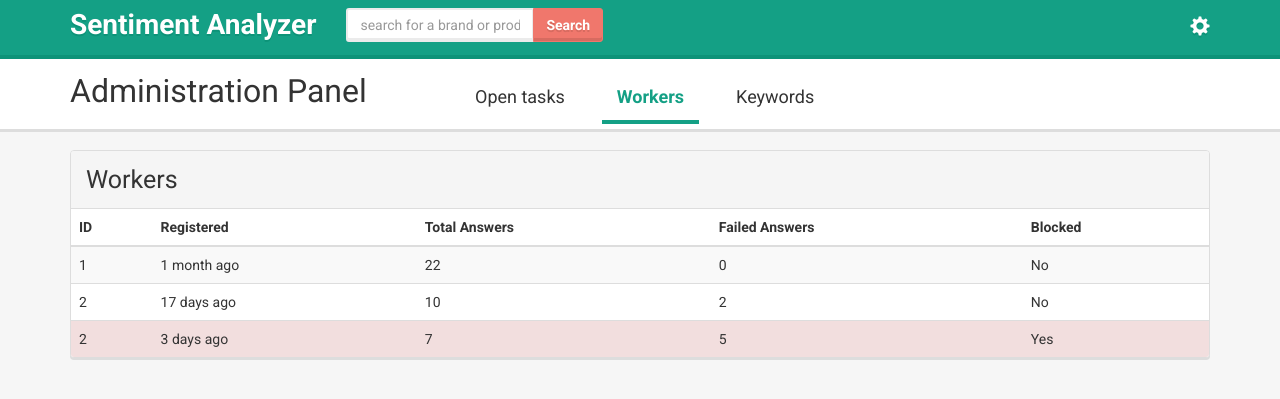
After one commit to planrich/tu_aic_13, a Flask app: page /admin/workers in a window 1280 px wide. The commit adds this page. Shown: the top 399 px of the page. Run offline with Flask 2, Linux system fonts and the light colour scheme; some libraries are stand-ins or nearby versions.

Commit message:
implemented admin interface mock

```diff
--- a/wsgi/aic/app.py
+++ b/wsgi/aic/app.py
@@ -23,10 +23,6 @@ def get_index():
     num_resolved_tasks = session.query(db.Task).filter(db.Task.finished_rating != None).count()
     return render_template('index.html', num_keywords=num_keywords, num_resolved_tasks=num_resolved_tasks)
 
-@application.route('/explore', methods=['GET'])
-def get_explore():
-    return render_template('explore.html')
-
 @application.route('/search', methods=['GET'])
 def get_search():
     session = db.Session()
@@ -43,6 +39,24 @@ def get_keyword(k):
     if not keyword:
         return redirect(url_for('get_index'))
     return render_template('keyword.html', keyword=keyword)
+
+@application.route('/admin', methods=['GET'])
+def get_admin():
+    return redirect(url_for('get_admin_tasks'))
+
+@application.route('/admin/tasks', methods=['GET'])
+def get_admin_tasks():
+    return render_template('admin.tasks.html')
+
+@application.route('/admin/workers', methods=['GET'])
+def get_admin_workers():
+    return render_template('admin.workers.html')
+
+@application.route('/admin/keywords', methods=['GET'])
+def get_admin_keywords():
+    session = db.Session()
+    keywords = session.query(db.Keyword).all()
+    return render_template('admin.keywords.html', keywords=keywords)
 
 # API
 ###########################################################
--- a/wsgi/aic/db.py
+++ b/wsgi/aic/db.py
@@ -37,7 +37,6 @@ class Project(Base):
     paragraph = sqlalchemy.Column(sqlalchemy.String)
 
     tasks = relationship("Task")
-
 
     def __init__(self, paragraph, link, datetime=dt.datetime.now()):
         self.link = link
--- a/wsgi/aic/static/keyword.js
+++ b/wsgi/aic/static/keyword.js
@@ -45,7 +45,7 @@ function plotStack(mentions) {
       tickLength: 0,
       mode: "categories"
     },
-    colors: ['#C44D58', '#A8A890', '#14a085']
+    colors: ['#14a085', '#A8A890', '#f0776c']
   };
 
   $.plot("#keyword-stack", data, options);
@@ -64,13 +64,13 @@ function plotPie(mentions) {
 
   data = [{
     data: positive,
-    color: '#C44D58'
+    color: '#14a085'
   }, {
     data: neutral,
     color: '#A8A890'
   }, {
     data: negative,
-    color: '#14a085'
+    color: '#f0776c'
   }];
 
   var options = {
--- a/wsgi/aic/static/style.css
+++ b/wsgi/aic/static/style.css
@@ -11,8 +11,8 @@ html, body {
 
 .navbar-top {
   background: #14a085;
+  margin: 0;
   border-radius: 0;
-  margin-bottom: 0;
   border: 0;
   border-bottom: 4px solid #0d9378;
 }
@@ -90,14 +90,6 @@ html, body {
   font-size: 18px;
 }
 
-.keyword-title {
-  font-size: 40px;
-}
-
-.keyword-subtitle {
-  font-size: 25px;
-}
-
 .keyword-pie {
   height: 300px;
 }
@@ -123,3 +115,57 @@ html, body {
 .keyword-stats span {
   margin-right: 9px;
 }
+
+.pagebar {
+  padding-top: 15px;
+  background: white;
+  margin-bottom: 20px;
+  border-bottom: 1px solid #ddd;
+  box-shadow: 0 2px 0 #ddd;
+}
+
+.pagebar-title {
+  margin: 0;
+  margin-bottom: 15px;
+  font-size: 32px;
+  display: inline-block;
+  font-family: 'Roboto', sans-serif;
+}
+
+.pagebar-nav {
+  margin: 0;
+  display: inline-block;
+}
+
+.pagebar-nav li {
+  margin-right: 20px;
+}
+
+.pagebar-nav li a {
+  color: #333;
+  border-radius: 5px;
+  font-size: 18px;
+  font-family: 'Roboto', sans-serif;
+}
+
+.pagebar-nav li.active a, .pagebar-nav li.active a:hover {
+  background: none;
+  font-weight: bold;
+  color: #14a085;
+  border-radius: 0;
+  border-bottom: 4px solid #14a085;
+}
+
+.pagebar-nav li a:hover {
+  color: #333;
+  background: none;
+}
+
+.panel-heading h2 {
+  margin: 5px 0;
+  font-size: 25px;
+}
+
+.panel {
+  box-shadow: 0 2px 0 #ddd;
+}
--- /dev/null
+++ b/wsgi/aic/templates/admin.nav.html
@@ -0,0 +1,18 @@
+<div class="row">
+  <div class="col-xs-4">
+    <h1 class="pagebar-title">Administration Panel</h1>
+  </div>
+  <div class="col-xs-8">
+    <ul class="nav nav-pills pagebar-nav">
+      <li {% if request.path == '/admin/tasks' %} class="active" {% endif %}>
+        <a href="/admin/tasks">Open tasks</a>
+      </li>
+      <li {% if request.path == '/admin/workers' %} class="active" {% endif %}>
+        <a href="/admin/workers">Workers</a>
+      </li>
+      <li {% if request.path == '/admin/keywords' %} class="active" {% endif %}>
+        <a href="/admin/keywords">Keywords</a>
+      </li>
+    </ul>
+  </div>
+</div>
--- /dev/null
+++ b/wsgi/aic/templates/admin.workers.html
@@ -0,0 +1,44 @@
+{% extends "layout.html" %}
+{% block title %}Administration panel{% endblock %}
+
+{% block pagebar %}
+{% include "admin.nav.html" %}
+{% endblock %}
+
+{% block content %}
+<div class="panel panel-default">
+  <div class="panel-heading"><h2>Workers</h2></div>
+  <table class="table table-striped">
+   <thead>
+    <th>ID</th>
+    <th>Registered</th>
+    <th>Total Answers</th>
+    <th>Failed Answers</th>
+    <th>Blocked</th>
+   </thead>
+   <tbody>
+    <tr>
+      <td>1</td>
+      <td>1 month ago</td>
+      <td>22</td>
+      <td>0</td>
+      <td>No</td>
+    </tr>
+    <tr>
+      <td>2</td>
+      <td>17 days ago</td>
+      <td>10</td>
+      <td>2</td>
+      <td>No</td>
+    </tr>
+    <tr class="danger">
+      <td>2</td>
+      <td>3 days ago</td>
+      <td>7</td>
+      <td>5</td>
+      <td>Yes</td>
+    </tr>
+   </tbody>
+  </table>
+</div>
+{% endblock %}
--- a/wsgi/aic/templates/layout.html
+++ b/wsgi/aic/templates/layout.html
@@ -24,7 +24,7 @@
           <div class="input-group">
             <input type="text" name="q" class="form-control" placeholder="search for a brand or product">
             <span class="input-group-btn">
-              <button class="btn btn-default" type="button">Search</button>
+              <button class="btn btn-default" type="submit">Search</button>
             </span>
           </div>
         </form>
@@ -34,6 +34,13 @@
         </ul>
       </div>
     </nav>
+    {% if request.path != '/' %}
+    <div class="pagebar">
+      <div class="container">
+        {% block pagebar %}{% endblock %}
+      </div>
+    </div>
+    {% endif %}
     <div class="container">
       {% block content %}{% endblock %}
     </div>
--- a/wsgi/aic/templates/search.html
+++ b/wsgi/aic/templates/search.html
@@ -1,6 +1,10 @@
 {% extends "layout.html" %}
 {% block title %}Search results for "{{q}}"{% endblock %}
+
+{% block pagebar %}
+<h1 class="pagebar-title">Search results</h1>
+{% endblock %}
+
 {% block content %}
-<h2>Search results</h2>
 <p class="search-noresults">No results found for "{{q}}".</p>
 {% endblock %}
```
Also changed, not shown: wsgi/aic/templates/admin.keywords.html (added, +46 -0 lines), wsgi/aic/templates/admin.tasks.html (added, +34 -0 lines), wsgi/aic/templates/keyword.html (+23 -4 lines).
